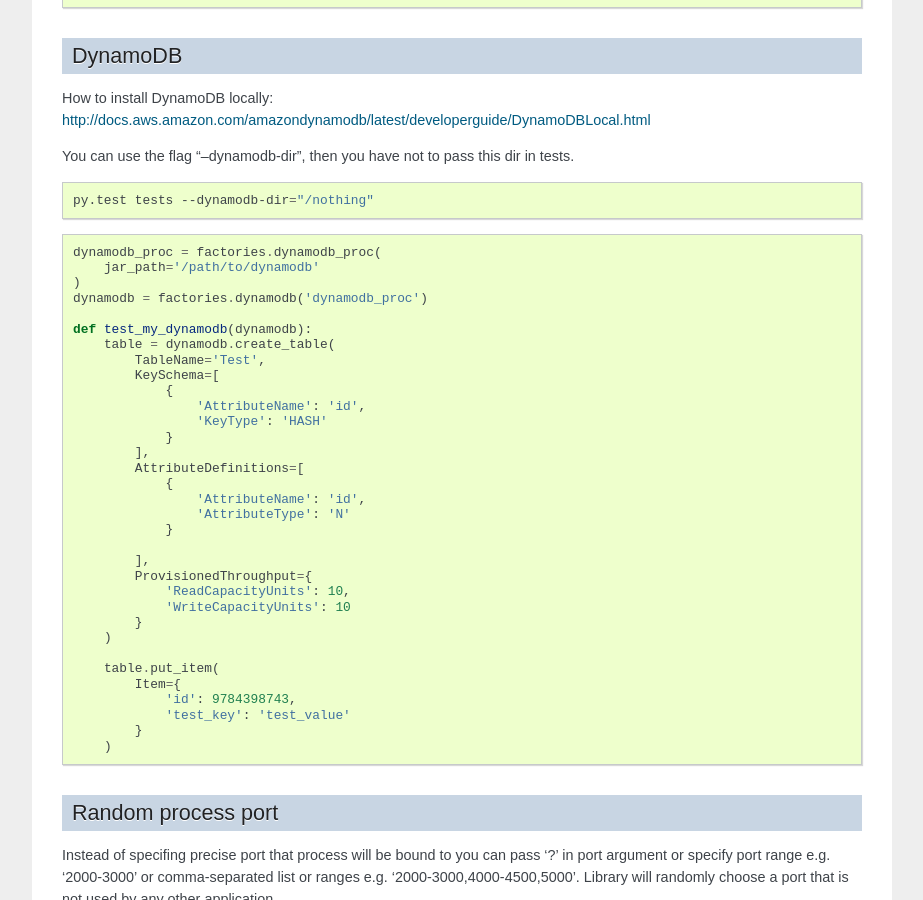
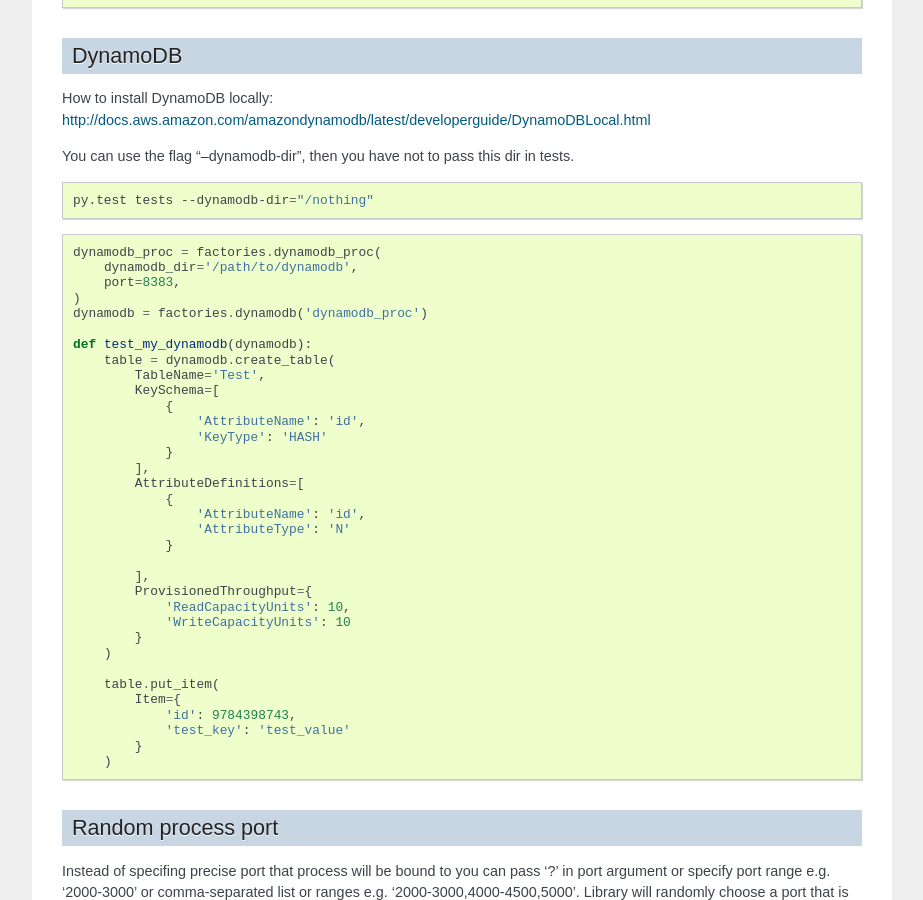
Before and after one commit to ClearcodeHQ/pytest-dbfixtures, a Sphinx documentation site: the page built from docs/howtouse.rst, in a window 1280 px wide and 900 px high, scrolled down 2307 px. Shown: the whole window, without its empty margins (198-1121 px from the left). Built offline with Sphinx 7.4.7, drawn with Linux system fonts in a browser that asks for light colours.

Commit message:
Update DynamoDB in howtouse

```diff
--- a/docs/howtouse.rst
+++ b/docs/howtouse.rst
@@ -163,7 +163,8 @@
 .. code-block:: python
 
     dynamodb_proc = factories.dynamodb_proc(
-        jar_path='/path/to/dynamodb'
+        dynamodb_dir='/path/to/dynamodb',
+        port=8383,
     )
     dynamodb = factories.dynamodb('dynamodb_proc')
 
```
